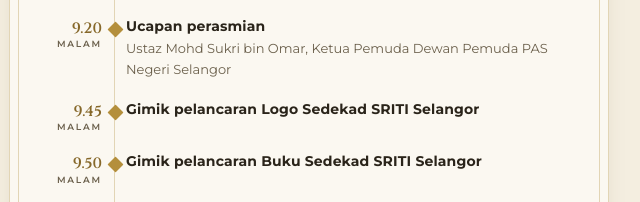
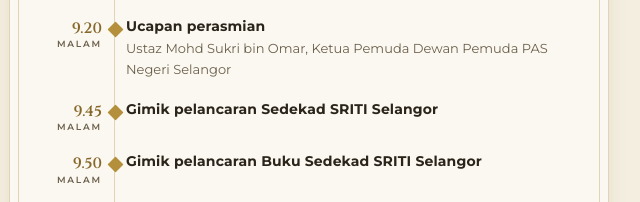
Before and after one commit to anwarnursi/buku-program-sedekad-sriti, a plain HTML site: page index.html in a window 1280 px wide. Shown: the part 2160-2362 px from the top of the page, 331-971 px from the left. Drawn offline with Linux system fonts and the light colour scheme.

Commit message:
Tukar kepada Gimik Pelancaran Sedekad SRITI Selangor
Co-Authored-By: Claude Opus 5.5 <noreply@anthropic.com>

```diff
--- a/index.html
+++ b/index.html
@@ -264,7 +264,7 @@ p{margin:0}
       <li data-m="21:00"><time>9.00<small>MALAM</small></time><div class="acara"><h3>Bacaan ayat suci al-Quran</h3></div></li>
       <li data-m="21:05" class="utama"><time>9.05<small>MALAM</small></time><div class="acara"><h3>Ucapan dan Pembentangan Laporan Perjalanan Sedekad SRITI</h3><p>Ustaz Zubir Shah bin Omar, Pengarah SRITI Negeri Selangor</p></div></li>
       <li data-m="21:20" class="utama"><time>9.20<small>MALAM</small></time><div class="acara"><h3>Ucapan perasmian</h3><p>Ustaz Mohd Sukri bin Omar, Ketua Pemuda Dewan Pemuda PAS Negeri Selangor</p></div></li>
-      <li data-m="21:45" class="utama"><time>9.45<small>MALAM</small></time><div class="acara"><h3>Gimik pelancaran Logo Sedekad SRITI Selangor</h3></div></li>
+      <li data-m="21:45" class="utama"><time>9.45<small>MALAM</small></time><div class="acara"><h3>Gimik pelancaran Sedekad SRITI Selangor</h3></div></li>
       <li data-m="21:50" class="utama"><time>9.50<small>MALAM</small></time><div class="acara"><h3>Gimik pelancaran Buku Sedekad SRITI Selangor</h3></div></li>
       <li data-m="21:55" class="utama"><time>9.55<small>MALAM</small></time><div class="acara"><h3>Gimik pelancaran Van Hiace SRITI Selangor</h3></div></li>
       <li data-m="22:00"><time>10.00<small>MALAM</small></time><div class="acara"><h3>Tayangan video montaj Sedekad SRITI Selangor</h3></div></li>
@@ -337,7 +337,7 @@ p{margin:0}
     <h2 class="tajuk-hal" id="h-pelancaran">Pelancaran</h2>
     <div class="pemisah" aria-hidden="true"><i></i><b></b><i></i></div>
     <div class="lancar">
-      <div><time>9.45<small>MALAM</small></time><span><h3>Gimik Pelancaran Logo Sedekad SRITI Selangor</h3><p>Identiti rasmi sambutan sepuluh tahun SRITI Selangor.</p></span></div>
+      <div><time>9.45<small>MALAM</small></time><span><h3>Gimik Pelancaran Sedekad SRITI Selangor</h3><p>Pelancaran rasmi sambutan sepuluh tahun SRITI Selangor.</p></span></div>
       <div><time>9.50<small>MALAM</small></time><span><h3>Gimik Pelancaran Buku Sedekad SRITI Selangor</h3></span></div>
       <div><time>9.55<small>MALAM</small></time><span><h3>Gimik Pelancaran Van Hiace SRITI Selangor</h3></span></div>
       <div><time>10.00<small>MALAM</small></time><span><h3>Tayangan Video Montaj Sedekad SRITI Selangor</h3><p>Imbasan perjalanan SRITI Selangor dari 2016 hingga 2025.</p></span></div>
```
